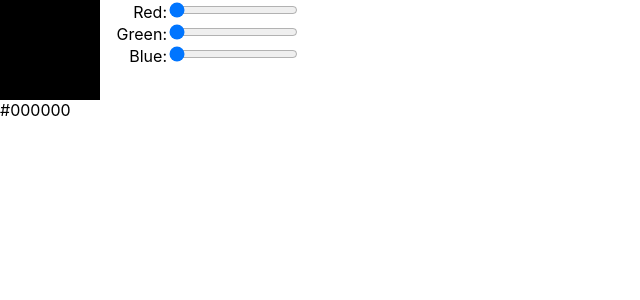
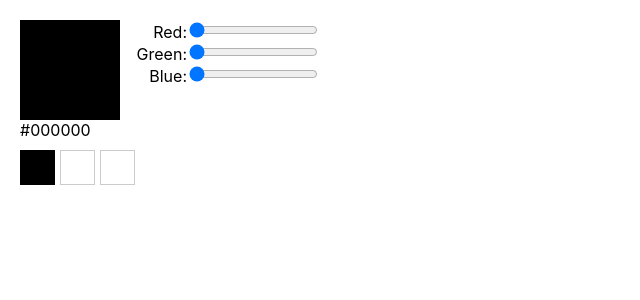
Before and after one commit to morgandonze/kickoff-color-picker, a Next.js app in the folder client/: page / in a window 1280 px wide. Shown: the top 300 px of the page, without its empty margins (0-640 px from the left). Built offline with nearby package versions, Linux system fonts and the light colour scheme.

Commit message:
Implement multiple color palette

```diff
--- a/client/components/color-picker/index.js
+++ b/client/components/color-picker/index.js
@@ -28,20 +28,27 @@ const ChannelSlider = (props) => {
   );
 };
 
-const ColorPicker = () => {
+const ColorPicker = (props) => {
+  const { onChangeColor } = props;
+
   const [red, setRed] = useState(0);
   const [green, setGreen] = useState(0);
   const [blue, setBlue] = useState(0);
 
+  const currentHex = () => {
+    const redHex = red.toString(16).padStart(2, "0");
+    const greenHex = green.toString(16).padStart(2, "0");
+    const blueHex = blue.toString(16).padStart(2, "0");
+    const hexColor = `#${redHex}${greenHex}${blueHex}`;
+
+    return hexColor;
+  };
+
   const colorChangeHandler = (setter) => (event) => {
     const value = event.nativeEvent.target.value;
     setter(parseInt(value));
+    onChangeColor(currentHex())
   };
-
-  const redHex = red.toString(16).padStart(2, "0");
-  const greenHex = green.toString(16).padStart(2, "0");
-  const blueHex = blue.toString(16).padStart(2, "0");
-  const hexColor = `#${redHex}${greenHex}${blueHex}`;
 
   return (
     <div style={{ marginBottom: 10, display: "flex", flexDirection: "row" }}>
@@ -50,10 +57,10 @@ const ColorPicker = () => {
           style={{
             height: 100,
             width: 100,
-            backgroundColor: hexColor,
+            backgroundColor: currentHex(),
           }}
         />
-        {hexColor}
+        {currentHex()}
       </div>
       <div>
         <ChannelSlider
--- /dev/null
+++ b/client/components/palette/index.js
@@ -0,0 +1,20 @@
+const Palette = (props) => {
+  const { color, onPress, isActive } = props;
+  const swatchWidth = 35;
+  const swatchStyle = {
+    height: swatchWidth,
+    width: swatchWidth,
+    marginRight: 5,
+    backgroundColor: color || "#bdbdbd",
+    border: isActive ? "2px solid black" : "1px solid #cbcbcb"
+  };
+
+  return (
+    <div
+      style={swatchStyle}
+      onClick={onPress}
+    ></div>
+  );
+};
+
+export default Palette;
--- a/client/pages/index.js
+++ b/client/pages/index.js
@@ -1,8 +1,40 @@
+import { useState } from "react";
 import ColorPicker from "../components/color-picker";
+import Palette from "../components/palette";
 import "./styles.scss";
 
 const Home = () => {
-  return <ColorPicker/>
+  const initColors = ["#000000", "#ffffff", "#ffffff"];
+  const [currentSwatch, setSwatch] = useState(0);
+  const [colors, setColors] = useState(initColors);
+
+  const onFocusSwatch = (swatchNumber) => () => {
+    setSwatch(swatchNumber);
+  };
+
+  const onChangeColor = (color) => {
+    const colorsDup = colors.map(x => x)
+    colorsDup.splice(currentSwatch, 1, color)
+    setColors(colorsDup)
+  };
+
+  return (
+    <div style={{ padding: 20 }}>
+      <ColorPicker onChangeColor={onChangeColor} />
+      <div style={{ display: "flex", flexDirection: "row" }}>
+        {colors.map((color, index) => {
+          return (
+            <Palette
+              color={color}
+              isActive={currentSwatch == index}
+              onPress={onFocusSwatch(index)}
+              key={`color-${index}`}
+            />
+          );
+        })}
+      </div>
+    </div>
+  );
 };
 
 export default Home;
```
